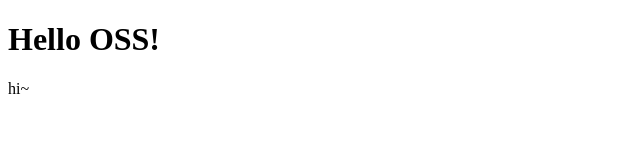
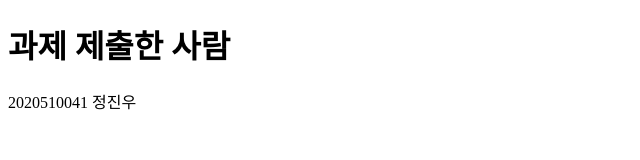
Before and after one commit to AHURA15/oss_first, a plain HTML site: page index.html/index.html in a window 1280 px wide. Shown: the whole page, without its empty margins (0-640 px from the left). Drawn offline with Linux system fonts and the light colour scheme.

Commit message:
Update index.html

```diff
--- a/index.html/index.html
+++ b/index.html/index.html
@@ -3,10 +3,10 @@
 <head>
     <meta charset="UTF-8">
     <meta name="viewport" content="width=device-width, initial-scale=1.0">
-    <title>KW</title>
+    <title>HW</title>
 </head>
 <body>
-    <h1>Hello OSS!</h1>
-    <p>hi~</p>
+    <h1>과제 제출한 사람</h1>
+    <p>2020510041 정진우</p>
 </body>
 </html>
```
